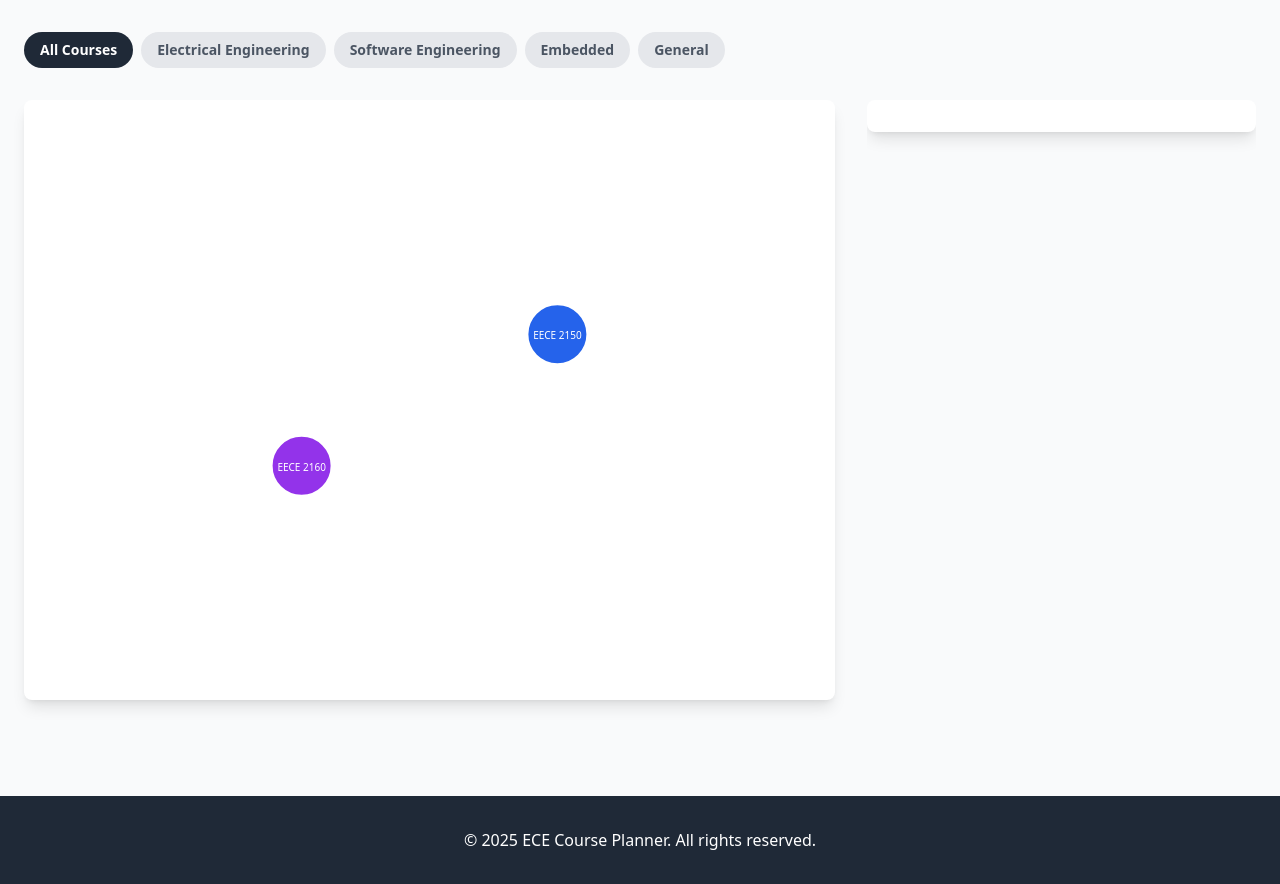
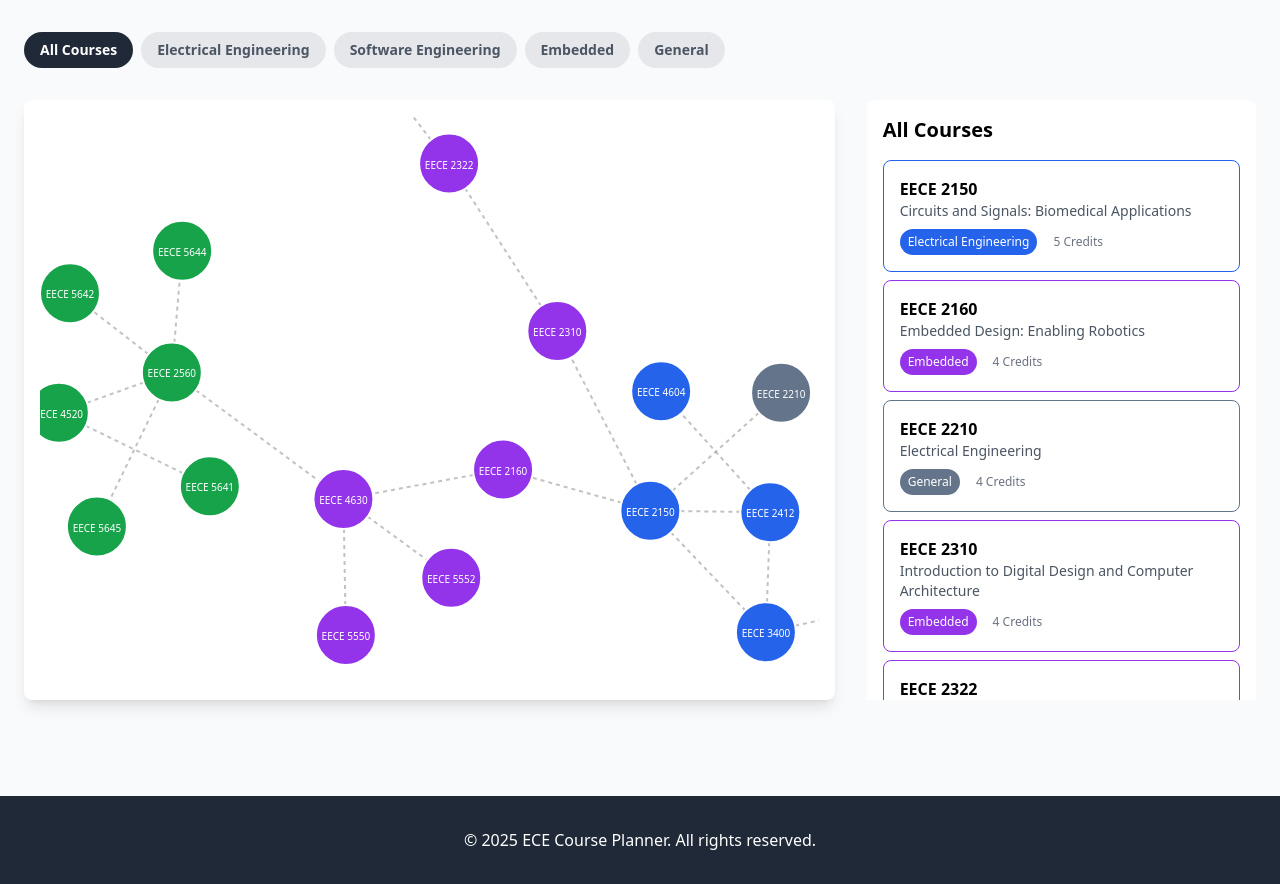
Before and after one commit to nehajoby/ECE_Course_Planner, a Flask app: page / in a window 1280 px wide. Shown: the part 252-1136 px from the top of the page. Run offline with Flask 3, Linux system fonts and the light colour scheme; some libraries are stand-ins or nearby versions.

Commit message:
Prereqs added

```diff
--- a/ece-course-planner-python/app.py
+++ b/ece-course-planner-python/app.py
@@ -1,23 +1,151 @@
 from flask import Flask, render_template, jsonify
 import json
+import networkx as nx
 
 app = Flask(__name__)
 
-# Course data
+# Course data with prerequisites
 courses = [
     {
         "code": "EECE 2150",
         "name": "Circuits and Signals: Biomedical Applications",
         "credits": 5,
-        "category": "Electrical Engineering/Hardware"
+        "category": "Electrical Engineering/Hardware",
+        "prerequisites": []
     },
     {
         "code": "EECE 2160",
         "name": "Embedded Design: Enabling Robotics",
         "credits": 4,
-        "category": "Embedded/Firmware Engineering"
+        "category": "Embedded/Firmware Engineering",
+        "prerequisites": ["EECE 2150"]
     },
-    # Add more courses here
+    {
+        "code": "EECE 2210",
+        "name": "Electrical Engineering",
+        "credits": 4,
+        "category": "General/Uncategorized",
+        "prerequisites": ["EECE 2150"]
+    },
+    {
+        "code": "EECE 2310",
+        "name": "Introduction to Digital Design and Computer Architecture",
+        "credits": 4,
+        "category": "Embedded/Firmware Engineering",
+        "prerequisites": ["EECE 2150"]
+    },
+    {
+        "code": "EECE 2322",
+        "name": "Fundamentals of Digital Design and Computer Organization",
+        "credits": 4,
+        "category": "Embedded/Firmware Engineering",
+        "prerequisites": ["EECE 2310"]
+    },
+    {
+        "code": "EECE 2412",
+        "name": "Fundamentals of Electronics",
+        "credits": 4,
+        "category": "Electrical Engineering/Hardware",
+        "prerequisites": ["EECE 2150"]
+    },
+    {
+        "code": "EECE 2560",
+        "name": "Fundamentals of Engineering Algorithms",
+        "credits": 4,
+        "category": "Software Engineering",
+        "prerequisites": []
+    },
+    {
+        "code": "EECE 3324",
+        "name": "Computer Architecture and Organization",
+        "credits": 4,
+        "category": "Embedded/Firmware Engineering",
+        "prerequisites": ["EECE 2322"]
+    },
+    {
+        "code": "EECE 3400",
+        "name": "Introduction to Communication Systems",
+        "credits": 4,
+        "category": "Electrical Engineering/Hardware",
+        "prerequisites": ["EECE 2150", "EECE 2412"]
+    },
+    {
+        "code": "EECE 4520",
+        "name": "Software Engineering 1",
+        "credits": 4,
+        "category": "Software Engineering",
+        "prerequisites": ["EECE 2560"]
+    },
+    {
+        "code": "EECE 4534",
+        "name": "Microprocessor-Based Design",
+        "credits": 4,
+        "category": "Embedded/Firmware Engineering",
+        "prerequisites": ["EECE 3324"]
+    },
+    {
+        "code": "EECE 4574",
+        "name": "Wireless Communication Circuits",
+        "credits": 4,
+        "category": "Electrical Engineering/Hardware",
+        "prerequisites": ["EECE 3400"]
+    },
+    {
+        "code": "EECE 4604",
+        "name": "Integrated Circuit Devices",
+        "credits": 4,
+        "category": "Electrical Engineering/Hardware",
+        "prerequisites": ["EECE 2412"]
+    },
+    {
+        "code": "EECE 4630",
+        "name": "Robotics",
+        "credits": 4,
+        "category": "Embedded/Firmware Engineering",
+        "prerequisites": ["EECE 2160", "EECE 2560"]
+    },
+    {
+        "code": "EECE 5550",
+        "name": "Mobile Robotics",
+        "credits": 4,
+        "category": "Embedded/Firmware Engineering",
+        "prerequisites": ["EECE 4630"]
+    },
+    {
+        "code": "EECE 5552",
+        "name": "Assistive Robotics",
+        "credits": 4,
+        "category": "Embedded/Firmware Engineering",
+        "prerequisites": ["EECE 4630"]
+    },
+    {
+        "code": "EECE 5641",
+        "name": "Introduction to Software Security",
+        "credits": 4,
+        "category": "Software Engineering",
+        "prerequisites": ["EECE 4520"]
+    },
+    {
+        "code": "EECE 5642",
+        "name": "Data Visualization",
+        "credits": 4,
+        "category": "Software Engineering",
+        "prerequisites": ["EECE 2560"]
+    },
+    {
+        "code": "EECE 5644",
+        "name": "Introduction to Machine Learning and Pattern Recognition",
+        "credits": 4,
+        "category": "Software Engineering",
+        "prerequisites": ["EECE 2560"]
+    },
+    {
+        "code": "EECE 5645",
+        "name": "Parallel Processing for Data Analytics",
+        "credits": 4,
+        "category": "Software Engineering",
+        "prerequisites": ["EECE 2560"]
+    }
 ]
 
 categories = [
@@ -34,6 +162,35 @@
     "General/Uncategorized": "#64748b"
 }
 
+def build_graph(filtered_courses=None):
+    if filtered_courses is None:
+        filtered_courses = courses
+
+    # Create a set of course codes in filtered courses
+    filtered_codes = {course["code"] for course in filtered_courses}
+
+    # Build graph data
+    nodes = []
+    links = []
+
+    for course in filtered_courses:
+        nodes.append({
+            "id": course["code"],
+            "name": course["name"],
+            "category": course["category"],
+            "credits": course["credits"]
+        })
+
+        # Only add links where both source and target are in filtered courses
+        for prereq in course["prerequisites"]:
+            if prereq in filtered_codes:
+                links.append({
+                    "source": prereq,
+                    "target": course["code"]
+                })
+
+    return {"nodes": nodes, "links": links}
+
 @app.route('/')
 def index():
     return render_template('index.html',
@@ -42,7 +199,12 @@
 
 @app.route('/api/courses')
 def get_courses():
-    return jsonify(courses)
+    return jsonify(build_graph())
+
+@app.route('/api/courses/<category>')
+def get_courses_by_category(category):
+    filtered_courses = [c for c in courses if c["category"] == category]
+    return jsonify(build_graph(filtered_courses))
 
 if __name__ == '__main__':
     app.run(debug=True)
--- a/ece-course-planner-python/static/script.js
+++ b/ece-course-planner-python/static/script.js
@@ -1,22 +1,20 @@
-let courses = [];
+let graphData = null;
 let simulation;
 
 // Fetch courses from the API
-fetch('/api/courses')
+function fetchCourses(category = null) {
+    const url = category ? `/api/courses/${encodeURIComponent(category)}` : '/api/courses';
+    fetch(url)
         .then(response => response.json())
         .then(data => {
-        courses = data;
-        initializeGraph(courses);
-        updateCourseList(courses);
+            graphData = data;
+            updateVisualization();
+            updateCourseList(data.nodes);
         });
+}
 
 function filterCourses(category) {
-    const filteredCourses = category
-        ? courses.filter(course => course.category === category)
-        : courses;
-
-    updateGraph(filteredCourses);
-    updateCourseList(filteredCourses);
+    fetchCourses(category);
 
     // Update filter button styles
     document.querySelectorAll('#category-filters button').forEach(button => {
@@ -37,7 +35,7 @@
     });
 }
 
-function initializeGraph(courses) {
+function initializeVisualization() {
     const width = document.getElementById('graph').clientWidth;
     const height = document.getElementById('graph').clientHeight;
 
@@ -60,22 +58,36 @@
     simulation = d3.forceSimulation()
         .force('charge', d3.forceManyBody().strength(-200))
         .force('center', d3.forceCenter(width / 2, height / 2))
-        .force('collision', d3.forceCollide().radius(60));
+        .force('collision', d3.forceCollide().radius(60))
+        .force('link', d3.forceLink().id(d => d.id).distance(120));
 
-    updateGraph(courses);
+    fetchCourses();
 }
 
-function updateGraph(courses) {
+function updateVisualization() {
+    if (!graphData) return;
+
     const g = d3.select('#graph g');
+
+    // Update links
+    const link = g.selectAll('.link')
+        .data(graphData.links, d => `${d.source}-${d.target}`);
+
+    link.exit().remove();
+
+    const linkEnter = link.enter()
+        .append('line')
+        .attr('class', 'link')
+        .attr('stroke', '#999')
+        .attr('stroke-opacity', 0.6)
+        .attr('stroke-width', 2);
 
     // Update nodes
     const node = g.selectAll('.node')
-        .data(courses, d => d.code);
+        .data(graphData.nodes, d => d.id);
 
-    // Remove old nodes
     node.exit().remove();
 
-    // Add new nodes
     const nodeEnter = node.enter()
         .append('g')
         .attr('class', 'node')
@@ -91,11 +103,21 @@
     nodeEnter.append('text')
         .attr('text-anchor', 'middle')
         .attr('dy', 5)
-        .text(d => d.code);
+        .text(d => d.id);
 
     // Update simulation
-    simulation.nodes(courses)
-        .on('tick', () => {
+    simulation
+        .nodes(graphData.nodes)
+        .force('link')
+        .links(graphData.links);
+
+    simulation.on('tick', () => {
+        g.selectAll('.link')
+            .attr('x1', d => d.source.x)
+            .attr('y1', d => d.source.y)
+            .attr('x2', d => d.target.x)
+            .attr('y2', d => d.target.y);
+
         g.selectAll('.node')
             .attr('transform', d => `translate(${d.x},${d.y})`);
     });
@@ -107,12 +129,12 @@
     const courseList = document.getElementById('course-list');
     courseList.innerHTML = `
         <h2 class="text-xl font-bold mb-4">${
-            courses.length === window.courses.length ? 'All Courses' : 'Filtered Courses'
+            courses.length === graphData.nodes.length ? 'All Courses' : 'Filtered Courses'
         }</h2>
         <div class="space-y-2">
             ${courses.map(course => `
                 <div class="course-item" style="border-color: ${categoryColors[course.category]}">
-                    <h3 class="font-semibold">${course.code}</h3>
+                    <h3 class="font-semibold">${course.id}</h3>
                     <p class="text-sm text-gray-600">${course.name}</p>
                     <div class="mt-2 flex items-center gap-2">
                         <span class="category-badge" style="background-color: ${categoryColors[course.category]}">
@@ -145,6 +167,9 @@
     event.subject.fy = null;
 }
 
+// Initialize the visualization when the page loads
+document.addEventListener('DOMContentLoaded', initializeVisualization);
+
 const categoryColors = {
     "Electrical Engineering/Hardware": "#2563eb",
     "Software Engineering": "#16a34a",
--- a/ece-course-planner-python/static/style.css
+++ b/ece-course-planner-python/static/style.css
@@ -7,11 +7,24 @@
 .node circle {
     stroke-width: 2px;
     stroke: white;
+    cursor: pointer;
 }
 
 .node text {
     font-size: 10px;
     fill: white;
+    pointer-events: none;
+}
+
+.link {
+    stroke-dasharray: 4;
+    animation: dash 20s linear infinite;
+}
+
+@keyframes dash {
+    to {
+        stroke-dashoffset: 1000;
+    }
 }
 
 .course-item {
```
Lines whose indentation alone changed are shown as unchanged.
